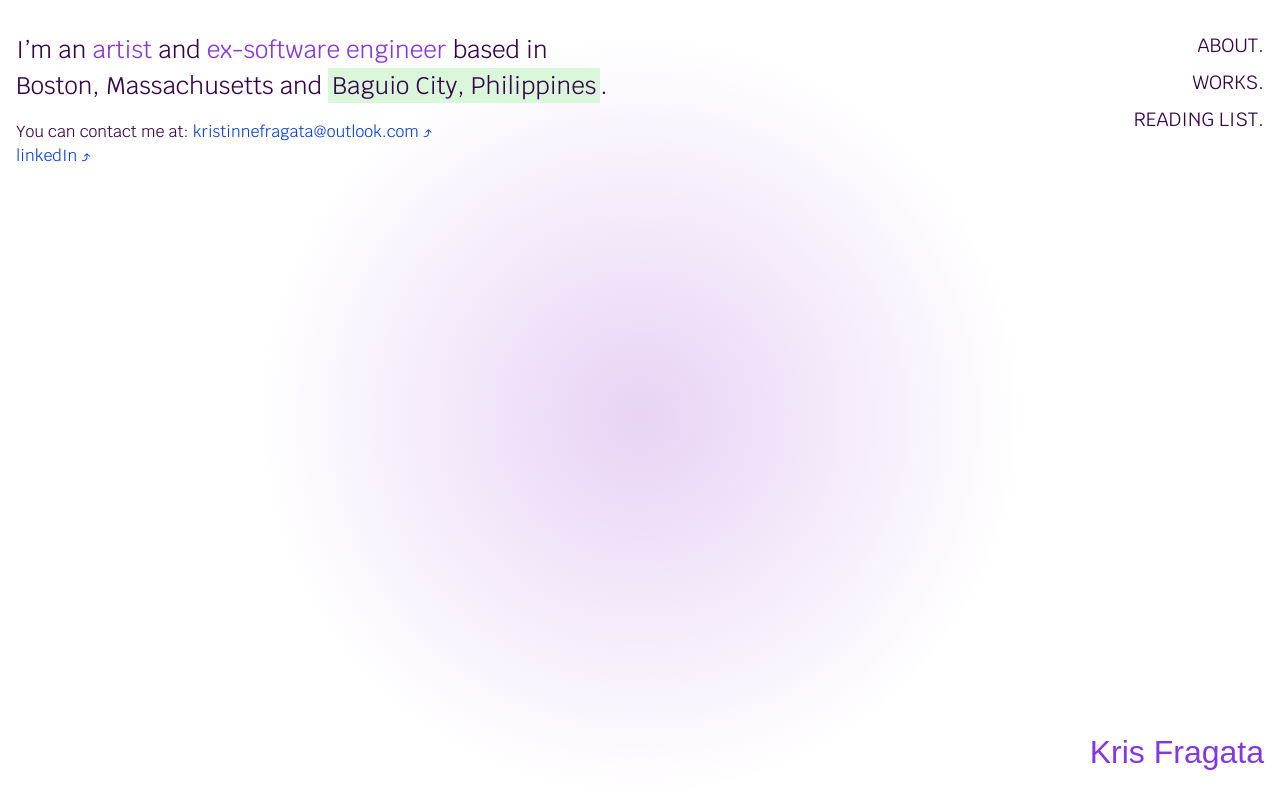
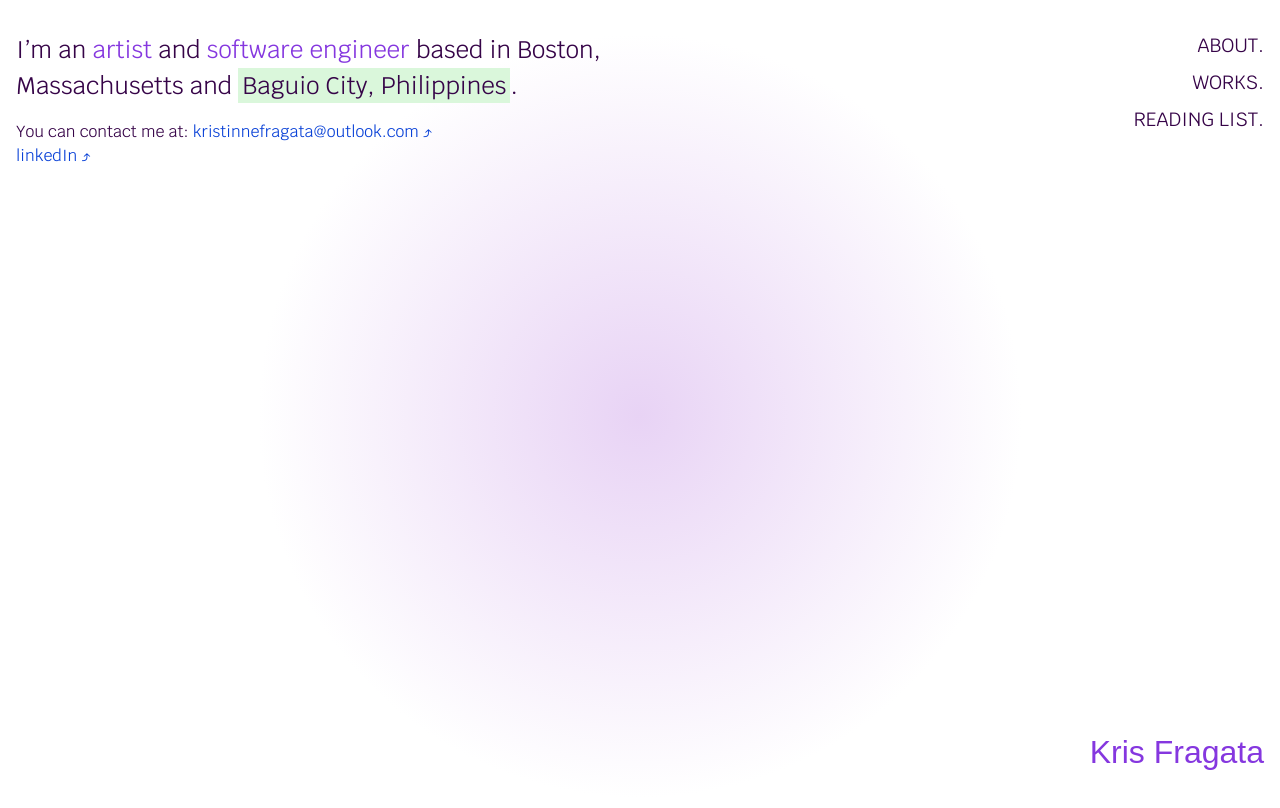
Before and after one commit to krisfragata/portfolio-2026-gd, a Next.js app: page / in a window 1280 px wide. Shown: the top 808 px of the page. Built offline with nearby package versions, Linux system fonts and the light colour scheme; a web font is replaced by a local one.

Commit message:
Update page.tsx
Change description to what I am and not what I am not

```diff
--- a/src/app/page.tsx
+++ b/src/app/page.tsx
@@ -59,7 +59,7 @@ export default function Home() {
     <div className="main-container">
         <div className="left-main-text">
           <p>
-            I’m an <span className="text-primary hover:cursor-pointer hover:font-semibold" onMouseOver={() => { if (windowWidth < 768) return; setIsExtraBlurbOpen(true);}} onMouseOut={() => { if (windowWidth < 768) return; setIsExtraBlurbOpen(false);}}>artist</span> and <span className="text-primary hover:cursor-pointer hover:font-semibold" onMouseOver={() => { if (windowWidth < 768) return; setIsExtraBlurbOpen(true);}} onMouseOut={() => { if (windowWidth < 768) return; setIsExtraBlurbOpen(false);}}>ex-software engineer</span> based in Boston, Massachusetts and <span
+            I’m an <span className="text-primary hover:cursor-pointer hover:font-semibold" onMouseOver={() => { if (windowWidth < 768) return; setIsExtraBlurbOpen(true);}} onMouseOut={() => { if (windowWidth < 768) return; setIsExtraBlurbOpen(false);}}>artist</span> and <span className="text-primary hover:cursor-pointer hover:font-semibold" onMouseOver={() => { if (windowWidth < 768) return; setIsExtraBlurbOpen(true);}} onMouseOut={() => { if (windowWidth < 768) return; setIsExtraBlurbOpen(false);}}>software engineer</span> based in Boston, Massachusetts and <span
               className="highlight"
               onMouseOver={() => {
                 if (windowWidth < 768) return;
```
